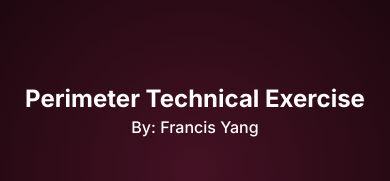
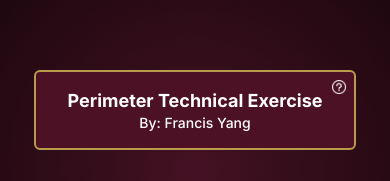
Before and after one commit to Fy50167/perimeter-technical, a Next.js app: page / in a window 390 px wide. Shown: the part 252-433 px from the top of the page. Built offline with nearby package versions, Linux system fonts and the light colour scheme; no server answers; the database is empty.

Commit message:
container for instructions

```diff
--- a/src/app/(root)/page.tsx
+++ b/src/app/(root)/page.tsx
@@ -1,14 +1,35 @@
+'use client';
+
 import Image from 'next/image';
 import Map from '../../components/Map';
+import { useState } from 'react';
+import Instructions from '@/components/Instructions';
 
 export default function Home() {
+    const [isHovered, setIsHovered] = useState<boolean>(false);
     return (
         <main className='min-h-screen min-w-screen bg-gradient flex flex-col justify-center items-center gap-4 p-4 overflow-auto'>
-            <div className='flex flex-col justify-center items-center'>
-                <h1 className='md:text-heading1-bold text-heading3-bold'>
+            <div className='flex flex-col justify-center items-center bg-maroon-2 px-8 py-4 rounded-md border-2 border-gold-2 border-solid relative'>
+                <div className='w-auto h-auto absolute top-2 right-2 m-0 p-0'>
+                    <div className='relative w-full h-full flex flex-col'>
+                        <Image
+                            src='/assets/question.png'
+                            alt='question mark icon'
+                            width={14}
+                            height={14}
+                            className='md:w-[1.25rem] md:h-[1.25rem] hover:cursor-pointer'
+                            onMouseEnter={() => setIsHovered(true)}
+                            onMouseLeave={() => setIsHovered(false)}
+                        />
+                        {isHovered && <Instructions />}
+                    </div>
+                </div>
+                <h1 className='md:text-heading1-bold text-body-bold w-full'>
                     Perimeter Technical Exercise
                 </h1>
-                <h3 className='text-base-medium'>By: Francis Yang</h3>
+                <h3 className='text-small-medium md:text-base-medium'>
+                    By: Francis Yang
+                </h3>
             </div>
             <Map />
         </main>
--- a/src/app/globals.css
+++ b/src/app/globals.css
@@ -7,6 +7,17 @@
 * {
     box-sizing: border-box;
     color: white;
+}
+
+li::before {
+    content: '';
+    display: inline-block;
+    width: 10px;
+    height: 10px;
+    background-image: url('/assets/globe.png');
+    background-size: contain;
+    background-repeat: no-repeat;
+    margin-right: 0.5rem;
 }
 
 .mobile-line-break {
--- /dev/null
+++ b/src/components/Instructions.tsx
@@ -0,0 +1,25 @@
+import Image from 'next/image';
+import React from 'react';
+
+const Instructions = () => {
+    return (
+        <div className='absolute right-[-4px] md:right-0 top-6 md:top-8 w-[12rem] md:w-[12rem] z-20'>
+            <div className='relative'>
+                <div className='bg-slate-500 rounded-md border-black border-2 border-solid p-2 flex flex-col'>
+                    <h2 className='text-small-semibold'>How to use:</h2>
+                    <ul className='text-small-regular list-[circle]'>
+                        <li style={{ listStyleType: 'none' }}>
+                            To make markers on the map, simply click/tap. All
+                            markers are draggable.
+                        </li>
+                    </ul>
+                </div>
+                <div className='absolute right-0 top-0 w-4 h-4 transform rotate-45 -mt-1 mr-1'>
+                    <div className='bg-slate-500 w-full h-full border-black border-t-2 border-solid z-30' />
+                </div>
+            </div>
+        </div>
+    );
+};
+
+export default Instructions;
```
Also changed, not shown: public/assets/globe.png (added), public/assets/question.png (added), src/app/lib/utils.ts (deleted).
